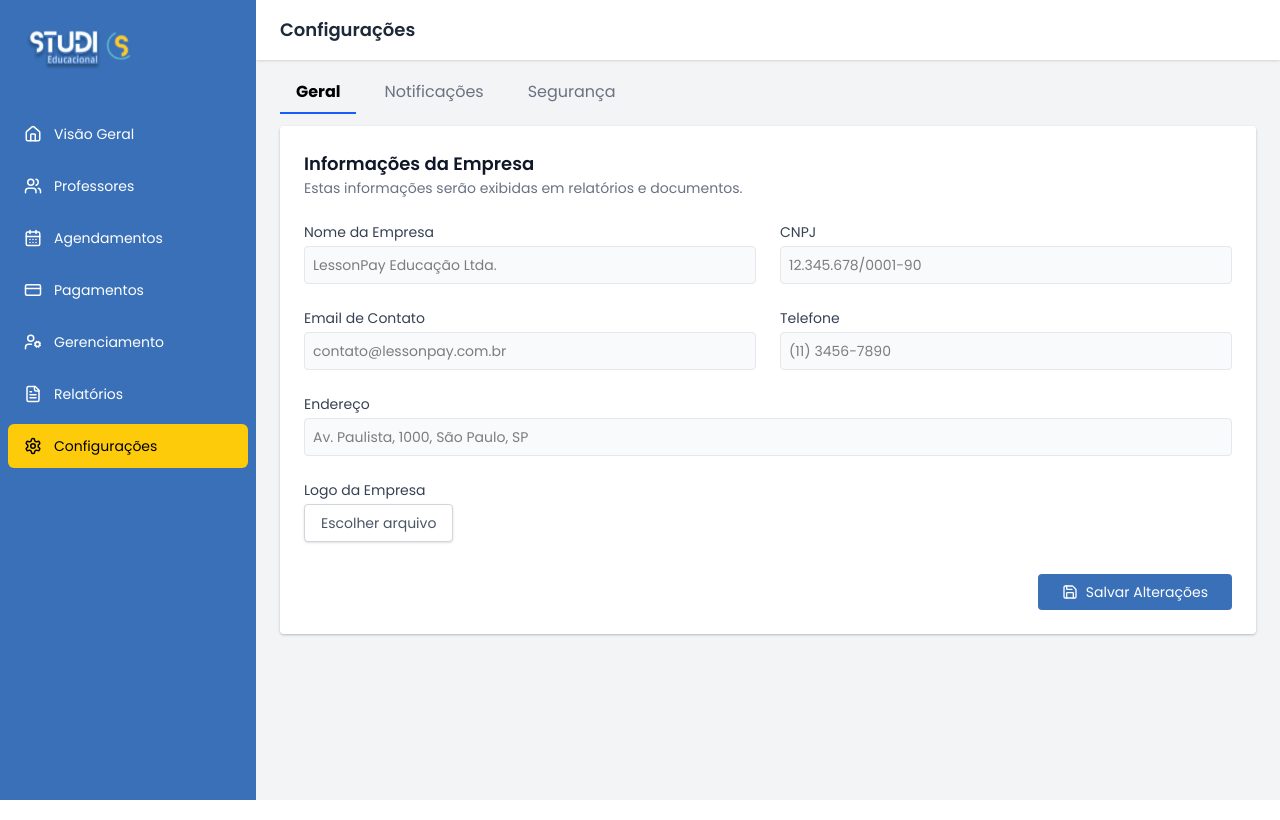
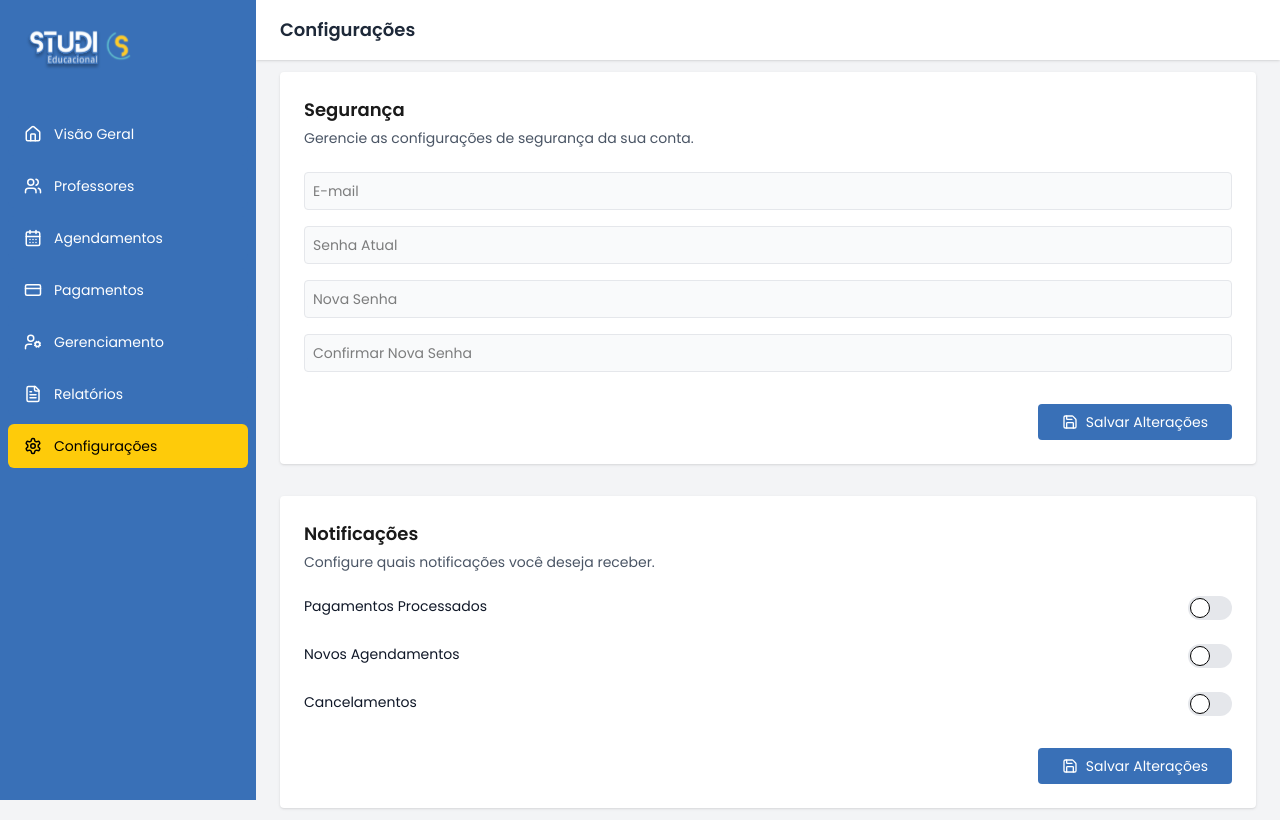
Before and after one commit to Studi-Grupo3/Front-End, a React (Vite) app: page /dashboard/configuracoes in a window 1280 px wide. Built offline with nearby package versions, Linux system fonts and the light colour scheme; no server answers; sample sign-in values are in the browser's storage.

Commit message:
feat: config dashboard page integration

```diff
--- a/src/components/dashboard-admin/settings/NotificationSettings.jsx
+++ b/src/components/dashboard-admin/settings/NotificationSettings.jsx
@@ -1,73 +1,72 @@
-import React, { useState } from 'react';
+import React, { useEffect, useState } from 'react';
 import { SaveButton } from './SaveButton';
+import { adminSettingsService } from '../../../services/dashboard/adminSettingsService';
 
-const defaultPrefs = {
-    pagamentos: true,
-    agendamentos: true,
-    cancelamentos: false,
-    semanal: false,
-    mensal: true
+const labels = {
+  notifyPayments:     'Pagamentos Processados',
+  notifyAppointments: 'Novos Agendamentos',
+  notifyCancellations:'Cancelamentos'
 };
 
-const notificationLabels = {
-    pagamentos: {
-        title: 'Pagamentos Processados',
-        desc: 'Notificações quando um pagamento for processado'
-    },
-    agendamentos: {
-        title: 'Novos Agendamentos',
-        desc: 'Notificações de novos agendamentos'
-    },
-    cancelamentos: {
-        title: 'Cancelamentos',
-        desc: 'Notificações de aulas canceladas'
-    },
-    semanal: {
-        title: 'Relatórios Semanais',
-        desc: 'Receba um resumo semanal por email'
-    },
-    mensal: {
-        title: 'Relatórios Mensais',
-        desc: 'Receba um resumo mensal por email'
+export function NotificationSettings() {
+  const [notif, setNotif] = useState({
+    notifyPayments: false,
+    notifyAppointments: false,
+    notifyCancellations: false
+  });
+  const [loading, setLoading] = useState(true);
+
+  useEffect(() => {
+    adminSettingsService.get()
+      .then(data => {
+        setNotif({
+          notifyPayments: data.notifyPayments,
+          notifyAppointments: data.notifyAppointments,
+          notifyCancellations: data.notifyCancellations
+        });
+      })
+      .catch(err => console.error('Erro ao carregar notificações:', err))
+      .finally(() => setLoading(false));
+  }, []);
+
+  const toggle = key =>
+    setNotif(prev => ({ ...prev, [key]: !prev[key] }));
+
+  const salvar = async () => {
+    try {
+      // Chama PATCH enviando apenas as flags
+      await adminSettingsService.patch(notif);
+      alert('Notificações salvas com sucesso!');
+    } catch (err) {
+      console.error('Erro ao salvar notificações:', err);
+      alert('Erro ao salvar configurações.');
     }
   };
 
-export function NotificationSettings() {
-    const [notifications, setNotifications] = useState(defaultPrefs);
-
-    const toggle = (key) => {
-        setNotifications(prev => ({ ...prev, [key]: !prev[key] }));
-    };
-
-    const salvar = () => {
-        console.log('Preferências salvas:', notifications);
-    };
+  if (loading) return <p>Carregando…</p>;
 
   return (
-        <div className="p-6 bg-white rounded shadow">
+    <div className="bg-white p-6 rounded shadow">
       <h2 className="text-lg font-semibold text-[#1A1A1A] mb-1">Notificações</h2>
       <p className="text-sm text-gray-600 mb-6">
         Configure quais notificações você deseja receber.
       </p>
 
       <div className="space-y-6">
-                {Object.entries(notifications).map(([key, value]) => {
-                    const label = notificationLabels[key];
-                    return (
+        {Object.entries(notif).map(([key, val]) => (
           <div key={key} className="flex justify-between items-start">
             <div>
-                                <p className="text-sm font-medium text-gray-900">{label.title}</p>
-                                <p className="text-xs text-gray-500">{label.desc}</p>
+              <p className="text-sm font-medium text-gray-900">{labels[key]}</p>
+              <p className="text-xs text-gray-500">{/* descrição opcional */}</p>
             </div>
             <label className="relative inline-flex items-center cursor-pointer">
               <input
                 type="checkbox"
-                                    checked={value}
+                checked={val}
                 onChange={() => toggle(key)}
                 className="sr-only peer"
               />
-                                <div className="w-11 h-6 bg-gray-200 peer-focus:outline-none rounded-full
-                    peer peer-checked:bg-[#3970B7]
+              <div className="w-11 h-6 bg-gray-200 rounded-full peer-checked:bg-[#3970B7]
                   after:content-[''] after:absolute after:top-0.5 after:left-[2px]
                   after:bg-white after:border after:rounded-full after:h-5 after:w-5
                   after:transition-all peer-checked:after:translate-x-full
@@ -75,14 +74,12 @@ export function NotificationSettings() {
               </div>
             </label>
           </div>
-                    );
-                })}
+        ))}
       </div>
 
       <div className="flex justify-center md:justify-end mt-8">
         <SaveButton onClick={salvar} label="Salvar Alterações" />
       </div>
-
     </div>
   );
 }
--- a/src/components/dashboard-admin/settings/SecuritySettings.jsx
+++ b/src/components/dashboard-admin/settings/SecuritySettings.jsx
@@ -1,21 +1,54 @@
-import React, { useState } from 'react';
+import React, { useEffect, useState } from 'react';
 import { SaveButton } from './SaveButton';
+import { adminSettingsService } from '../../../services/dashboard/adminSettingsService';
 
 export function SecuritySettings() {
   const [security, setSecurity] = useState({
+    email: '',
     currentPassword: '',
     newPassword: '',
-        confirmPassword: '',
-        twoFactor: false
+    confirmPassword: ''
+  });
+  const [loading, setLoading] = useState(true);
+
+  useEffect(() => {
+    adminSettingsService.get()
+      .then(data => setSecurity(prev => ({ ...prev, email: data.email || '' })))
+      .catch(err => console.error('Erro ao carregar segurança:', err))
+      .finally(() => setLoading(false));
+  }, []);
+
+  const handleChange = (field, value) =>
+    setSecurity(prev => ({ ...prev, [field]: value }));
+
+  const salvar = async () => {
+    // 1) validação local de confirmação de senha
+    if (security.newPassword !== security.confirmPassword) {
+      return alert('Nova senha e confirmação não conferem.');
+    }
+    try {
+      // 2) confirmamos a senha antiga
+      await adminSettingsService.confirmPassword({
+        currentPassword: security.currentPassword
       });
 
-    const handleChange = (field, value) => {
-        setSecurity(prev => ({ ...prev, [field]: value }));
+      // 3) enviamos PATCH com ambas as senhas para atualização efetiva
+      await adminSettingsService.patch({
+        currentPassword: security.currentPassword,
+        newPassword: security.newPassword,
+        confirmPassword: security.confirmPassword
+      });
+
+      alert('Senha alterada com sucesso!');
+      // limpamos campos de senha
+      setSecurity(prev => ({ ...prev, currentPassword: '', newPassword: '', confirmPassword: '' }));
+    } catch (err) {
+      console.error('Erro ao atualizar segurança:', err);
+      alert(err.message || 'Falha ao alterar senha.');
+    }
   };
 
-    const salvar = () => {
-        console.log('Configurações de segurança:', security);
-    };
+  if (loading) return <p>Carregando…</p>;
 
   return (
     <div className="bg-white p-6 rounded shadow">
@@ -27,10 +60,19 @@ export function SecuritySettings() {
       <div className="space-y-4">
         <div>
           <input
+            type="email"
+            placeholder="E-mail"
+            value={security.email}
+            readOnly
+            className="w-full p-2 border border-gray-200 rounded bg-gray-50 text-sm"
+          />
+        </div>
+        <div>
+          <input
             type="password"
             placeholder="Senha Atual"
             value={security.currentPassword}
-                        onChange={(e) => handleChange('currentPassword', e.target.value)}
+            onChange={e => handleChange('currentPassword', e.target.value)}
             className="w-full p-2 border border-gray-200 rounded bg-gray-50 text-sm"
           />
         </div>
@@ -39,7 +81,7 @@ export function SecuritySettings() {
             type="password"
             placeholder="Nova Senha"
             value={security.newPassword}
-                        onChange={(e) => handleChange('newPassword', e.target.value)}
+            onChange={e => handleChange('newPassword', e.target.value)}
             className="w-full p-2 border border-gray-200 rounded bg-gray-50 text-sm"
           />
         </div>
@@ -48,57 +90,15 @@ export function SecuritySettings() {
             type="password"
             placeholder="Confirmar Nova Senha"
             value={security.confirmPassword}
-                        onChange={(e) => handleChange('confirmPassword', e.target.value)}
+            onChange={e => handleChange('confirmPassword', e.target.value)}
             className="w-full p-2 border border-gray-200 rounded bg-gray-50 text-sm"
           />
-                </div>
-
-                {/* Toggle autenticação 2FA */}
-                <div className="flex items-center justify-between mt-4">
-                    <label className="text-sm text-gray-700">Ativar autenticação de dois fatores</label>
-                    <label className="relative inline-flex items-center cursor-pointer">
-                        <input
-                            type="checkbox"
-                            checked={security.twoFactor}
-                            onChange={() => handleChange('twoFactor', !security.twoFactor)}
-                            className="sr-only peer"
-                        />
-                        <div className="w-11 h-6 bg-gray-200 peer-focus:outline-none rounded-full peer peer-checked:bg-[#3970B7]
-              after:content-[''] after:absolute after:top-0.5 after:left-[2px] after:bg-white
-              after:border after:rounded-full after:h-5 after:w-5 after:transition-all peer-checked:after:translate-x-full
-              peer-checked:after:border-white">
-                        </div>
-                    </label>
-                </div>
-
-                {/* Sessões Ativas */}
-                <div className="mt-8">
-                    <h3 className="text-sm font-semibold text-gray-700 mb-3">Sessões Ativas</h3>
-
-                    <div className="space-y-4">
-                        <div className="flex justify-between items-center bg-gray-50 border border-gray-200 p-3 rounded">
-                            <div>
-                                <p className="text-sm font-medium text-gray-800">Windows - Chrome</p>
-                                <p className="text-xs text-gray-500">São Paulo, Brasil (Atual)</p>
-                            </div>
-                            <button className="text-sm text-[#3970B7] hover:underline cursor-pointer">Encerrar</button>
-                        </div>
-
-                        <div className="flex justify-between items-center bg-gray-50 border border-gray-200 p-3 rounded">
-                            <div>
-                                <p className="text-sm font-medium text-gray-800">Android - App</p>
-                                <p className="text-xs text-gray-500">São Paulo, Brasil</p>
-                            </div>
-                            <button className="text-sm text-[#3970B7] hover:underline cursor-pointer">Encerrar</button>
-                        </div>
         </div>
       </div>
 
       <div className="flex justify-center md:justify-end mt-8">
         <SaveButton onClick={salvar} label="Salvar Alterações" />
       </div>
-
-            </div>
     </div>
   );
 }
--- a/src/pages/dashboard-admin/Configuracoes.jsx
+++ b/src/pages/dashboard-admin/Configuracoes.jsx
@@ -3,6 +3,8 @@ import { Sidebar } from '../../components/dashboard-admin/Sidebar';
 import { HeaderSection } from '../../components/dashboard-admin/HeaderSection';
 import { MobileSidebar } from '../../components/dashboard-admin/mobile/MobileSidebar';
 import { MobileHeader } from '../../components/dashboard-admin/mobile/MobileHeader';
+import { SecuritySettings } from '../../components/dashboard-admin/settings/SecuritySettings';
+import { NotificationSettings } from '../../components/dashboard-admin/settings/NotificationSettings';
 import { Tabs } from '../../components/dashboard-admin/settings/Tabs';
 
 export function Configuracoes() {
@@ -16,7 +18,11 @@ export function Configuracoes() {
 
       <main className="flex-1 md:ml-64 mt-20 md:mt-0">
         <HeaderSection title="Configurações" />
-        <Tabs />
+        {/* <Tabs /> */}
+        <div className="space-y-8 mx-6 my-3">
+          <SecuritySettings />
+          <NotificationSettings />
+        </div>
       </main>
     </div>
   );
--- /dev/null
+++ b/src/services/dashboard/adminSettingsService.js
@@ -0,0 +1,9 @@
+import { api } from '../provider/api';
+
+export const adminSettingsService = {
+  get:               () => api.get('/settings/admin').then(r => r.data),
+  put:               payload => api.put('/settings/admin', payload).then(r => r.data),
+  patch:             payload => api.patch('/settings/admin', payload).then(r => r.data),
+  confirmPassword:   payload => api.post('/settings/admin/confirm-password', payload)
+                            .then(r => r.data)
+};
```
Lines whose indentation alone changed are shown as unchanged.
